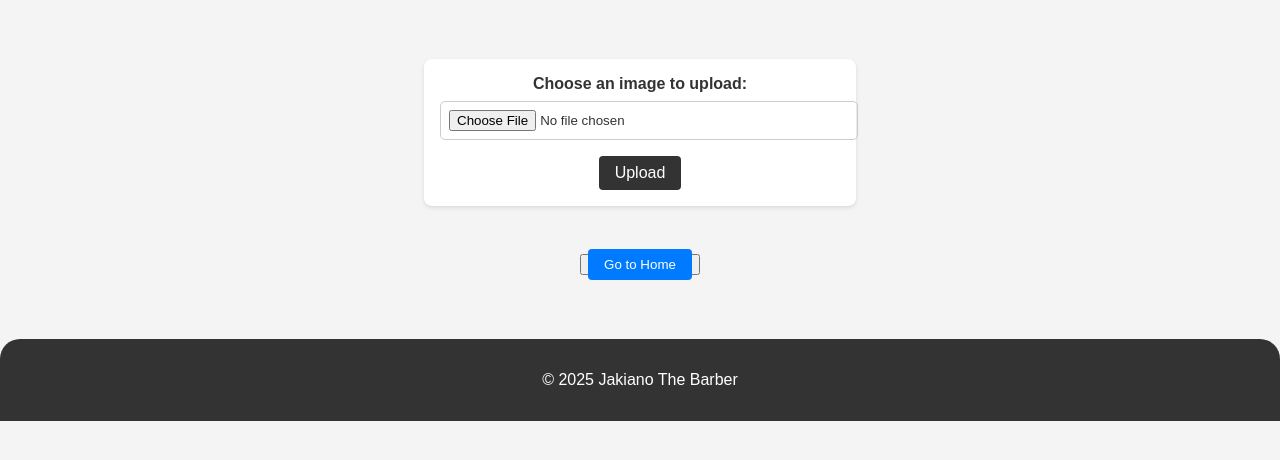
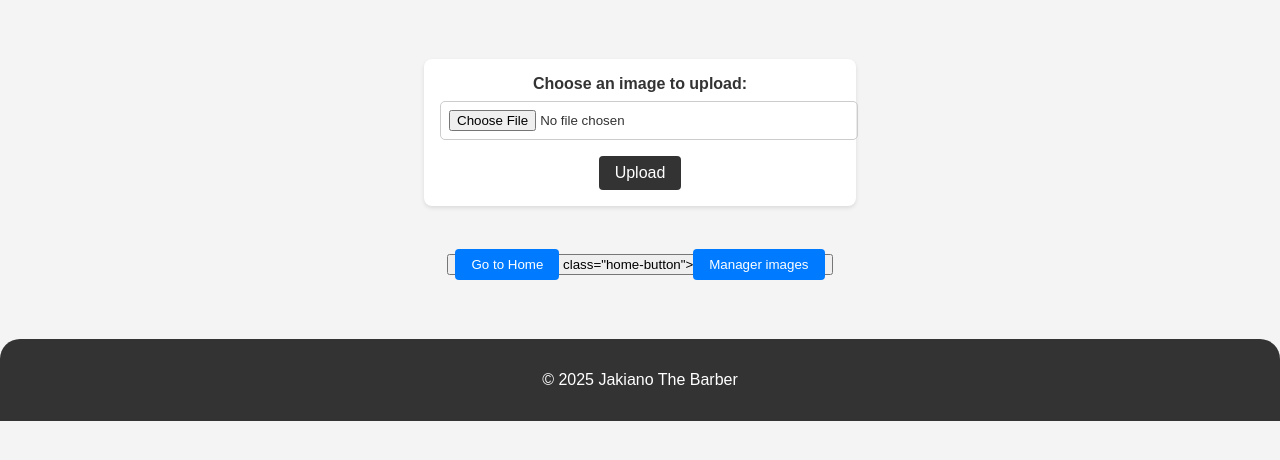
Before and after one commit to kamu493/Barbershop, a website: page public/gallery.html in a window 1280 px wide. Shown: the part 74-534 px from the top of the page. Drawn offline with Linux system fonts and the light colour scheme.

Commit message:
Update gallery.html

```diff
--- a/public/gallery.html
+++ b/public/gallery.html
@@ -107,7 +107,8 @@
             <button type="submit">Upload</button>
         </form>
 
-        <button class="home-button"><a href="index.html">Go to Home</a></button>
+        <button class="home-button"><a href="index.html">Go to Home</a>
+class="home-button"><a href="https://console.cloudinary.com/app/c-a15e2acbf4ab08c3ee489926b80ca0/assets/media_library/search?q=&view_mode=mosaic">Manager images</a>
     </main>
 
     <footer>
```
